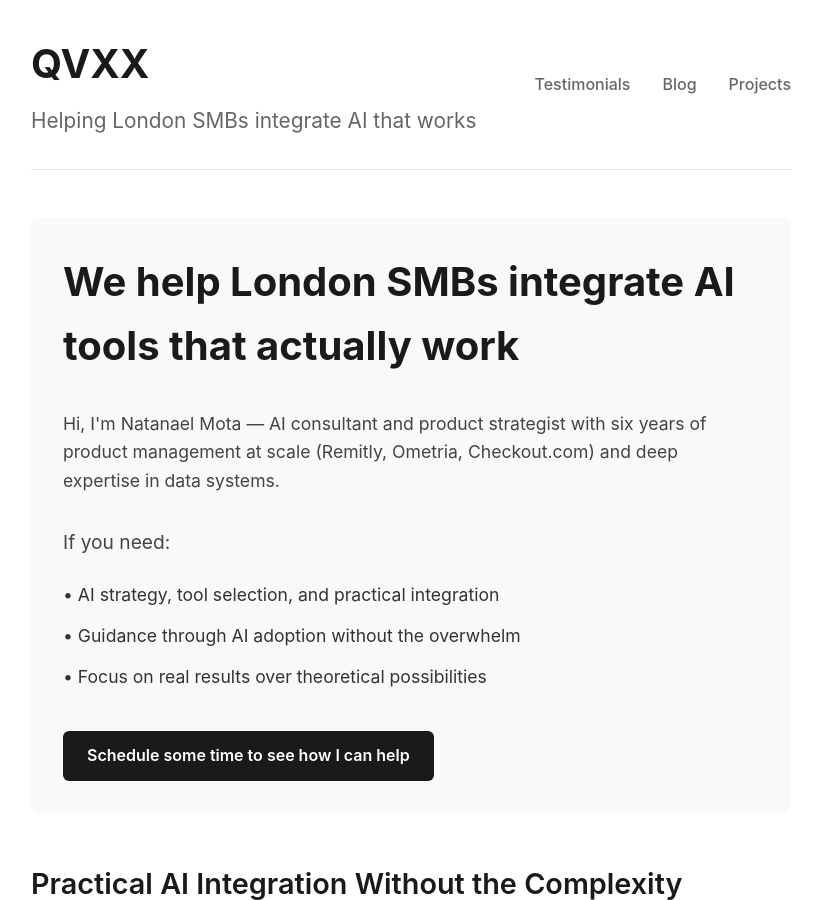
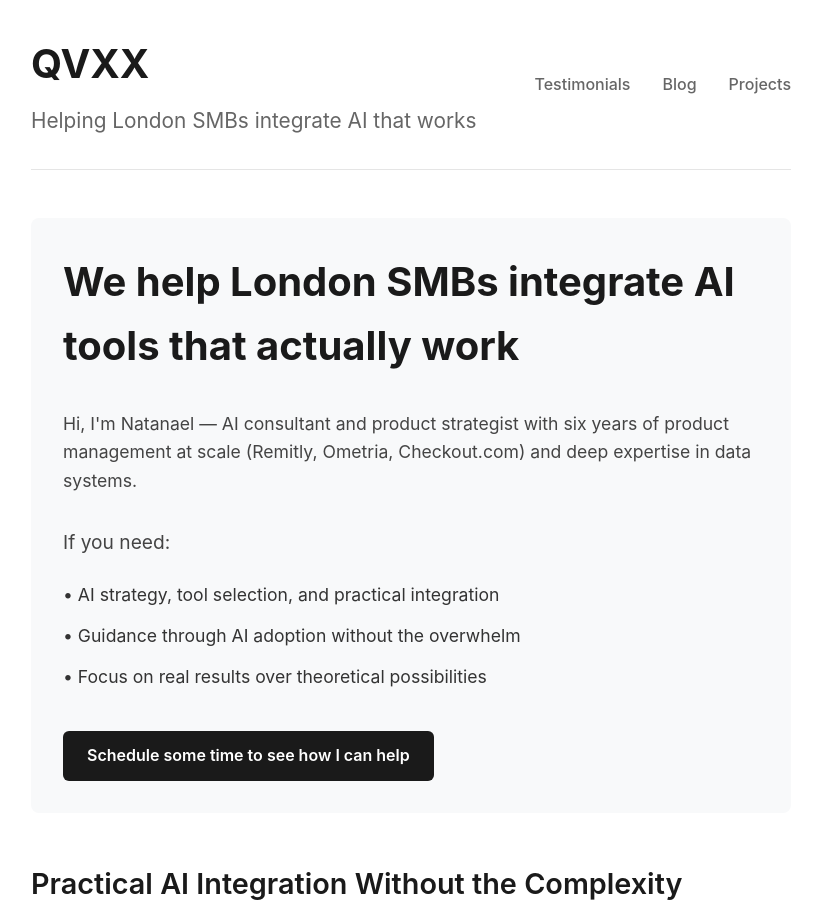
Before and after one commit to QVXXLabs/qvxx-website, a Jekyll site: the page index.html, which Jekyll copies as it is, in a window 1280 px wide and 900 px high. Shown: the whole window, without its empty margins (229-1051 px from the left). Built offline with Jekyll 4.4.1, drawn with Linux system fonts in a browser that asks for light colours.

Commit message:
Update to use first name only

```diff
--- a/_config.yml
+++ b/_config.yml
@@ -21,7 +21,7 @@ defaults:
       type: "posts"
     values:
       layout: "post"
-      author: "Natanael Mota"
+      author: "Natanael"
 
 # Plugins
 plugins:
--- a/index.html
+++ b/index.html
@@ -309,7 +309,7 @@
         <main>
             <section class="intro">
                 <h1>We help London SMBs integrate AI tools that actually work</h1>
-                <p>Hi, I'm Natanael Mota — AI consultant and product strategist with six years of product management at scale (Remitly, Ometria, Checkout.com) and deep expertise in data systems.</p>
+                <p>Hi, I'm Natanael — AI consultant and product strategist with six years of product management at scale (Remitly, Ometria, Checkout.com) and deep expertise in data systems.</p>
 
                 <p style="margin-top: 2rem; font-size: 1.2rem;">If you need:</p>
                 <ul class="intro-list">
```
